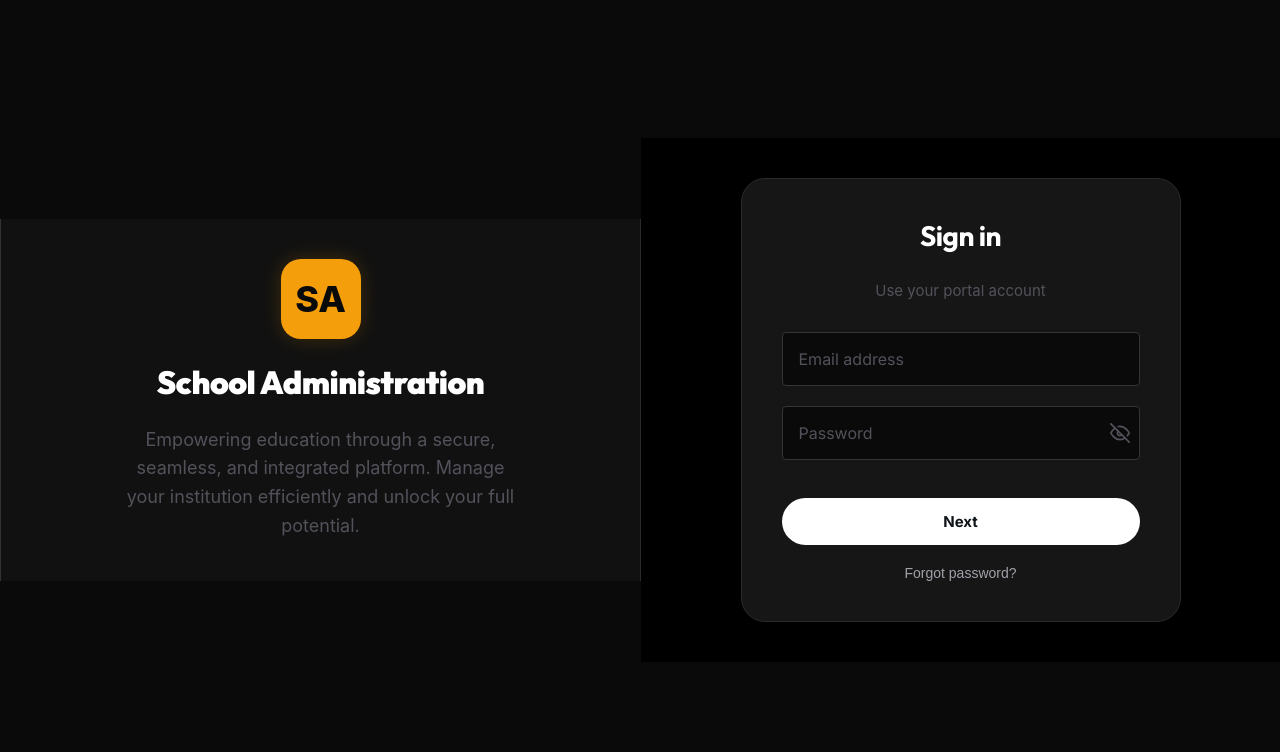
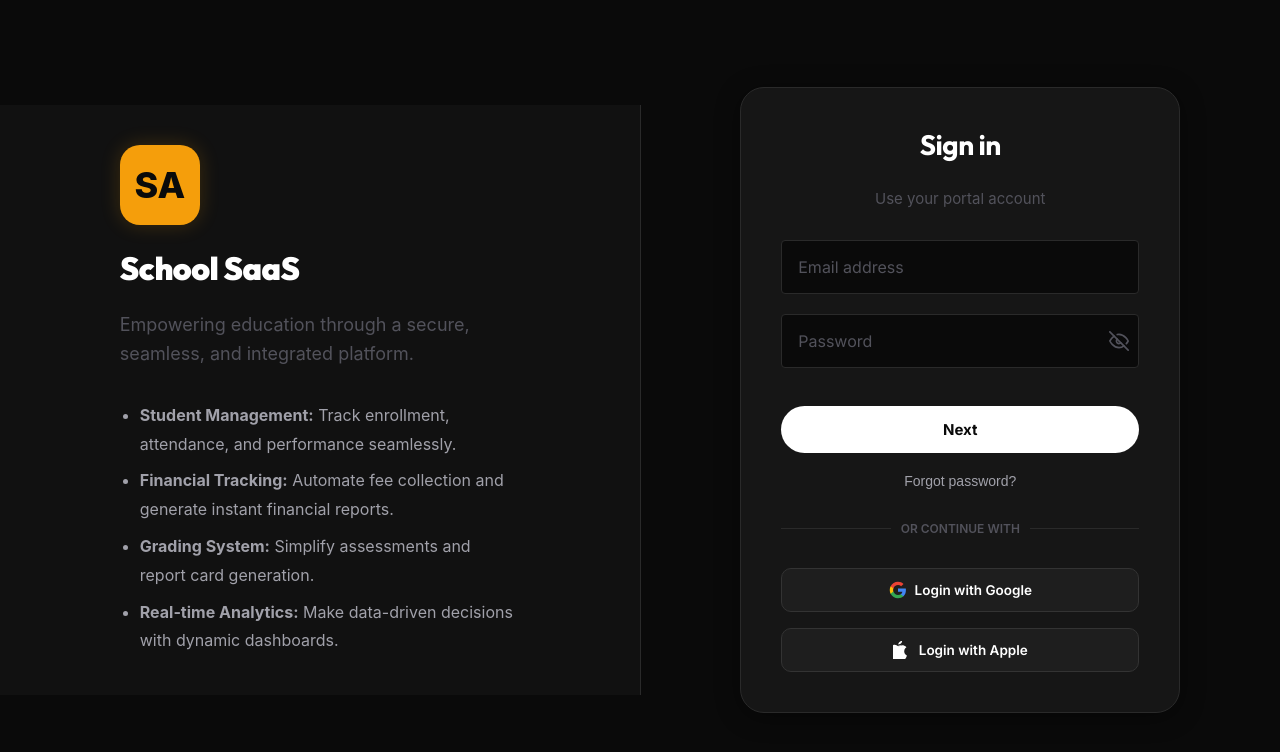
Before and after one commit to brotherJoe-7/school-administration-system, a React (Vite) app in the folder frontend/: page /login in a window 1280 px wide. Shown: the top 752 px of the page. Built offline with nearby package versions, Linux system fonts and the light colour scheme; no server answers.

Commit message:
Update login screen UI: remove gradients, add social login and SaaS branding

```diff
--- a/frontend/src/index.css
+++ b/frontend/src/index.css
@@ -134,7 +134,7 @@ a { color: inherit; text-decoration: none; }
 
 .sidebar-logo-icon {
   width: 40px; height: 40px;
-  background: linear-gradient(135deg, var(--color-gold), var(--color-gold-dark));
+  background: var(--color-gold);
   border-radius: var(--radius-md);
   display: flex; align-items: center; justify-content: center;
   font-size: 20px;
@@ -216,7 +216,7 @@ a { color: inherit; text-decoration: none; }
   border-radius: 50%;
   display: flex; align-items: center; justify-content: center;
   font-weight: 700; font-size: 13px;
-  color: #000; flex-shrink: 0;
+  color: var(--color-bg-primary); flex-shrink: 0;
 }
 
 .user-info { flex: 1; min-width: 0; }
@@ -322,7 +322,7 @@ a { color: inherit; text-decoration: none; }
 
 .btn-primary {
   background: var(--color-gold);
-  color: #000;
+  color: var(--color-bg-primary);
   border-color: var(--color-gold);
 }
 .btn-primary:hover { background: var(--color-gold-light); box-shadow: var(--shadow-glow); }
@@ -339,14 +339,14 @@ a { color: inherit; text-decoration: none; }
   color: var(--color-danger);
   border-color: rgba(239,68,68,0.3);
 }
-.btn-danger:hover { background: var(--color-danger); color: #fff; }
+.btn-danger:hover { background: var(--color-danger); color: var(--color-text-primary); }
 
 .btn-success {
   background: var(--color-success-muted);
   color: var(--color-success);
   border-color: rgba(16,185,129,0.3);
 }
-.btn-success:hover { background: var(--color-success); color: #fff; }
+.btn-success:hover { background: var(--color-success); color: var(--color-text-primary); }
 
 .btn-sm { padding: 6px 14px; font-size: 12px; }
 .btn-lg { padding: 14px 28px; font-size: 15px; }
@@ -434,7 +434,7 @@ a { color: inherit; text-decoration: none; }
   position: absolute;
   top: 50%; left: 50%;
   transform: translate(-50%,-50%);
-  color: white; font-size: 13px; font-weight: 700;
+  color: var(--color-text-primary); font-size: 13px; font-weight: 700;
 }
 
 /* ─── Loading Spinner ────────────────────────────────────── */
@@ -467,9 +467,6 @@ a { color: inherit; text-decoration: none; }
   align-items: center;
   justify-content: center;
   background: var(--color-bg-primary);
-  background-image:
-    radial-gradient(ellipse at 20% 50%, rgba(245,158,11,0.05) 0%, transparent 60%),
-    radial-gradient(ellipse at 80% 20%, rgba(245,158,11,0.03) 0%, transparent 50%);
 }
 
 .login-card {
@@ -479,7 +476,7 @@ a { color: inherit; text-decoration: none; }
   padding: 44px;
   width: 100%;
   max-width: 440px;
-  box-shadow: 0 24px 64px rgba(0,0,0,0.6);
+  box-shadow: var(--shadow-card);
 }
 
 .login-logo {
@@ -488,11 +485,11 @@ a { color: inherit; text-decoration: none; }
 }
 .login-logo .logo-icon {
   width: 60px; height: 60px;
-  background: linear-gradient(135deg, var(--color-gold), var(--color-gold-dark));
+  background: var(--color-gold);
   border-radius: var(--radius-lg);
   display: flex; align-items: center; justify-content: center;
   font-size: 28px;
-  box-shadow: 0 8px 24px rgba(245,158,11,0.3);
+  box-shadow: var(--shadow-glow);
 }
 .login-logo h1 { font-size: 22px; font-weight: 800; }
 .login-logo p  { font-size: 13px; color: var(--color-text-secondary); }
@@ -745,8 +742,8 @@ a { color: inherit; text-decoration: none; }
 .login-page {
   display: flex;
   min-height: 100vh;
-  background: #000;
-  color: #fff;
+  background: var(--color-bg-primary);
+  color: var(--color-text-primary);
   font-family: -apple-system, BlinkMacSystemFont, "Segoe UI", Roboto, Helvetica, Arial, sans-serif;
 }
 .login-left {
@@ -754,15 +751,15 @@ a { color: inherit; text-decoration: none; }
   display: flex;
   align-items: center;
   justify-content: center;
-  background: #000;
-  border-left: 1px solid #333;
+  background: var(--color-bg-secondary);
+  border-right: 1px solid var(--color-border);
 }
 .login-right {
   flex: 1;
   display: flex;
   align-items: center;
   justify-content: center;
-  background: #000;
+  background: var(--color-bg-primary);
   padding: 40px;
 }
 .login-card {
@@ -782,25 +779,25 @@ a { color: inherit; text-decoration: none; }
 }
 .login-logo p {
   font-size: 15px;
-  color: #71767b;
+  color: var(--color-text-secondary);
 }
 .login-card .form-input, .login-card .form-select {
-  background: transparent;
-  border: 1px solid #333639;
+  background: var(--color-bg-hover);
+  border: 1px solid var(--color-border);
   border-radius: 4px;
   padding: 16px;
   font-size: 16px;
-  color: #fff;
+  color: var(--color-text-primary);
   transition: border-color 0.15s;
   width: 100%;
 }
 .login-card .form-input:focus, .login-card .form-select:focus {
-  border-color: #fff;
+  border-color: var(--color-gold);
   outline: none;
 }
 .login-card .btn-primary {
-  background: #fff;
-  color: #0f1419;
+  background: var(--color-text-primary);
+  color: var(--color-bg-primary);
   font-weight: 700;
   border: none;
   font-size: 15px;
@@ -811,7 +808,7 @@ a { color: inherit; text-decoration: none; }
   margin-top: 10px;
 }
 .login-card .btn-primary:hover {
-  background: #d7dbdc;
+  background: var(--color-text-secondary);
 }
 @media (max-width: 768px) {
   .login-left { display: none; }
--- a/frontend/src/pages/LoginPage.jsx
+++ b/frontend/src/pages/LoginPage.jsx
@@ -65,14 +65,20 @@ export default function LoginPage() {
     <div className="login-page" style={{ display: 'flex', minHeight: '100vh', background: 'var(--color-bg-primary)' }}>
       {/* Left Column: System Information */}
       <div className="login-left" style={{ flex: 1, display: 'flex', flexDirection: 'column', alignItems: 'center', justifyContent: 'center', padding: '40px', background: 'var(--color-bg-secondary)', borderRight: '1px solid var(--color-border)' }}>
-        <div style={{ display: 'flex', flexDirection: 'column', alignItems: 'center', gap: '24px', textAlign: 'center', maxWidth: '400px' }}>
+        <div style={{ display: 'flex', flexDirection: 'column', alignItems: 'flex-start', gap: '24px', textAlign: 'left', maxWidth: '400px' }}>
           <div style={{ width: '80px', height: '80px', borderRadius: '20px', background: 'var(--color-gold)', display: 'flex', alignItems: 'center', justifyContent: 'center', boxShadow: 'var(--shadow-glow)' }}>
             <span style={{ fontSize: '36px', fontWeight: '800', color: 'var(--color-bg-primary)' }}>SA</span>
           </div>
-          <h2 style={{ fontSize: '32px', fontWeight: '800', letterSpacing: '-0.5px', color: 'var(--color-text-primary)' }}>School Administration</h2>
+          <h2 style={{ fontSize: '32px', fontWeight: '800', letterSpacing: '-0.5px', color: 'var(--color-text-primary)' }}>School SaaS</h2>
           <p style={{ color: 'var(--color-text-muted)', fontSize: '18px', lineHeight: '1.6' }}>
-            Empowering education through a secure, seamless, and integrated platform. Manage your institution efficiently and unlock your full potential.
+            Empowering education through a secure, seamless, and integrated platform.
           </p>
+          <ul style={{ color: 'var(--color-text-secondary)', fontSize: '16px', lineHeight: '1.8', paddingLeft: '20px', display: 'flex', flexDirection: 'column', gap: '8px', marginTop: '8px' }}>
+            <li><strong>Student Management:</strong> Track enrollment, attendance, and performance seamlessly.</li>
+            <li><strong>Financial Tracking:</strong> Automate fee collection and generate instant financial reports.</li>
+            <li><strong>Grading System:</strong> Simplify assessments and report card generation.</li>
+            <li><strong>Real-time Analytics:</strong> Make data-driven decisions with dynamic dashboards.</li>
+          </ul>
         </div>
       </div>
 
@@ -173,6 +179,32 @@ export default function LoginPage() {
                   Back to Login
                 </button>
               )}
+
+              {!forgotMode && (
+                <>
+                  <div style={{ display: 'flex', alignItems: 'center', gap: '10px', margin: '16px 0' }}>
+                    <div style={{ flex: 1, height: '1px', background: 'var(--color-border)' }} />
+                    <span style={{ color: 'var(--color-text-muted)', fontSize: '12px', fontWeight: 600, textTransform: 'uppercase' }}>or continue with</span>
+                    <div style={{ flex: 1, height: '1px', background: 'var(--color-border)' }} />
+                  </div>
+
+                  <button type="button" className="btn btn-secondary" style={{ width: '100%', display: 'flex', justifyContent: 'center', alignItems: 'center', gap: '8px', padding: '12px' }}>
+                    <svg width="18" height="18" viewBox="0 0 24 24" fill="currentColor">
+                      <path d="M22.56 12.25c0-.78-.07-1.53-.2-2.25H12v4.26h5.92c-.26 1.37-1.04 2.53-2.21 3.31v2.77h3.57c2.08-1.92 3.28-4.74 3.28-8.09z" fill="#4285F4"/>
+                      <path d="M12 23c2.97 0 5.46-.98 7.28-2.66l-3.57-2.77c-.98.66-2.23 1.06-3.71 1.06-2.86 0-5.29-1.93-6.16-4.53H2.18v2.84C3.99 20.53 7.7 23 12 23z" fill="#34A853"/>
+                      <path d="M5.84 14.09c-.22-.66-.35-1.36-.35-2.09s.13-1.43.35-2.09V7.07H2.18C1.43 8.55 1 10.22 1 12s.43 3.45 1.18 4.93l2.85-2.22.81-.62z" fill="#FBBC05"/>
+                      <path d="M12 5.38c1.62 0 3.06.56 4.21 1.64l3.15-3.15C17.45 2.09 14.97 1 12 1 7.7 1 3.99 3.47 2.18 7.07l3.66 2.84c.87-2.6 3.3-4.53 6.16-4.53z" fill="#EA4335"/>
+                    </svg>
+                    Login with Google
+                  </button>
+                  <button type="button" className="btn btn-secondary" style={{ width: '100%', display: 'flex', justifyContent: 'center', alignItems: 'center', gap: '8px', padding: '12px' }}>
+                    <svg width="18" height="18" viewBox="0 0 24 24" fill="currentColor">
+                      <path d="M12.15 0c-1.35 0-2.84.62-3.83 1.63-.8.8-1.34 1.94-1.34 3.05 1.48.06 2.92-.61 3.86-1.57.81-.82 1.34-1.93 1.31-3.11zM11.97 4.98c-2.43 0-4.32 1.55-5.32 1.55-1.02 0-2.61-1.41-4.47-1.41-2.4 0-4.63 1.41-5.88 3.59-2.52 4.41-.65 10.96 1.83 14.52 1.2 1.74 2.61 3.73 4.54 3.73 1.86 0 2.53-1.14 4.82-1.14 2.27 0 2.87 1.14 4.8 1.14 2.02 0 3.26-1.87 4.41-3.55 1.34-1.95 1.89-3.84 1.92-3.93-.04-.02-3.69-1.42-3.69-5.69 0-3.57 2.92-5.28 3.05-5.36-1.68-2.46-4.28-2.79-5.21-2.84-2.22-.22-4.46 1.39-5.8 1.39z"/>
+                    </svg>
+                    Login with Apple
+                  </button>
+                </>
+              )}
             </div>
           </form>
         </div>
```
